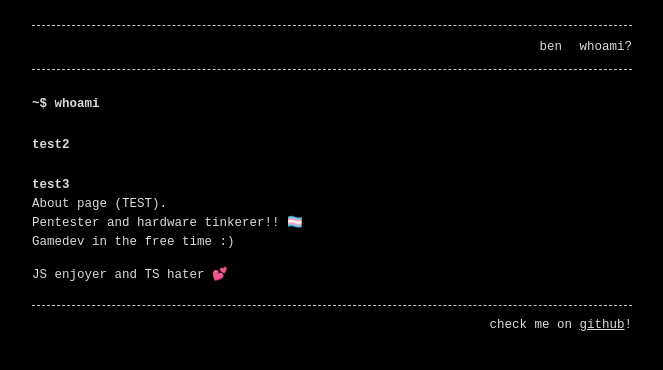
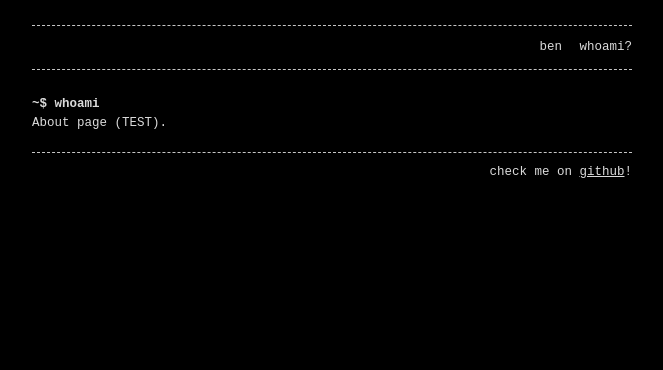
Before and after one commit to 0708090/0708090.github.io, a Jekyll site: the page built from about.md, in a window 1280 px wide. Shown: the top 370 px of the page, without its empty margins (308-971 px from the left). Built offline with Jekyll 4.4.1, drawn with Linux system fonts in a browser that asks for light colours.

Commit message:
Clean up about.md content
Removed unnecessary headings and personal statements.

```diff
--- a/about.md
+++ b/about.md
@@ -5,11 +5,5 @@ permalink: /whoami
 ---
 
 # ~$ whoami
-## test2
-### test3
 
 About page (TEST).
-Pentester and hardware tinkerer!! 🏳️‍⚧️
-Gamedev in the free time :)
-
-JS enjoyer and TS hater 💕
```
